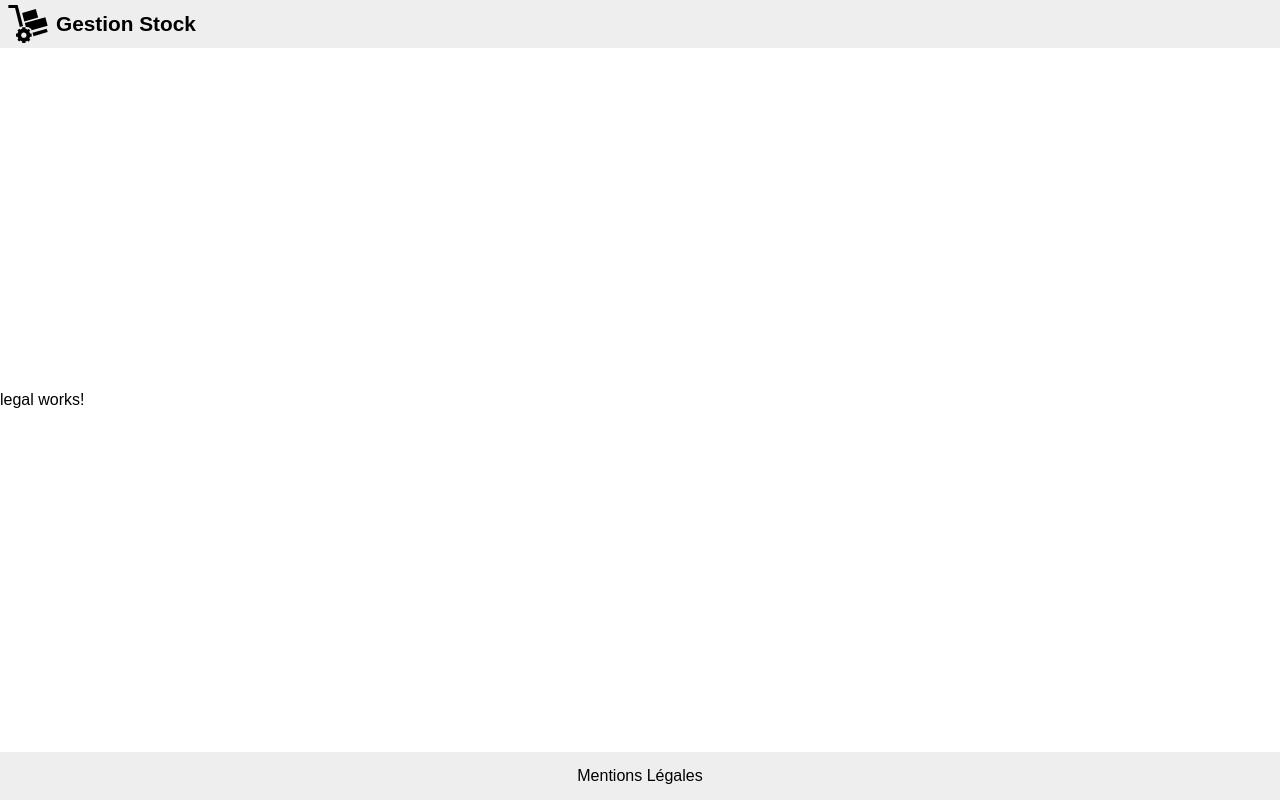
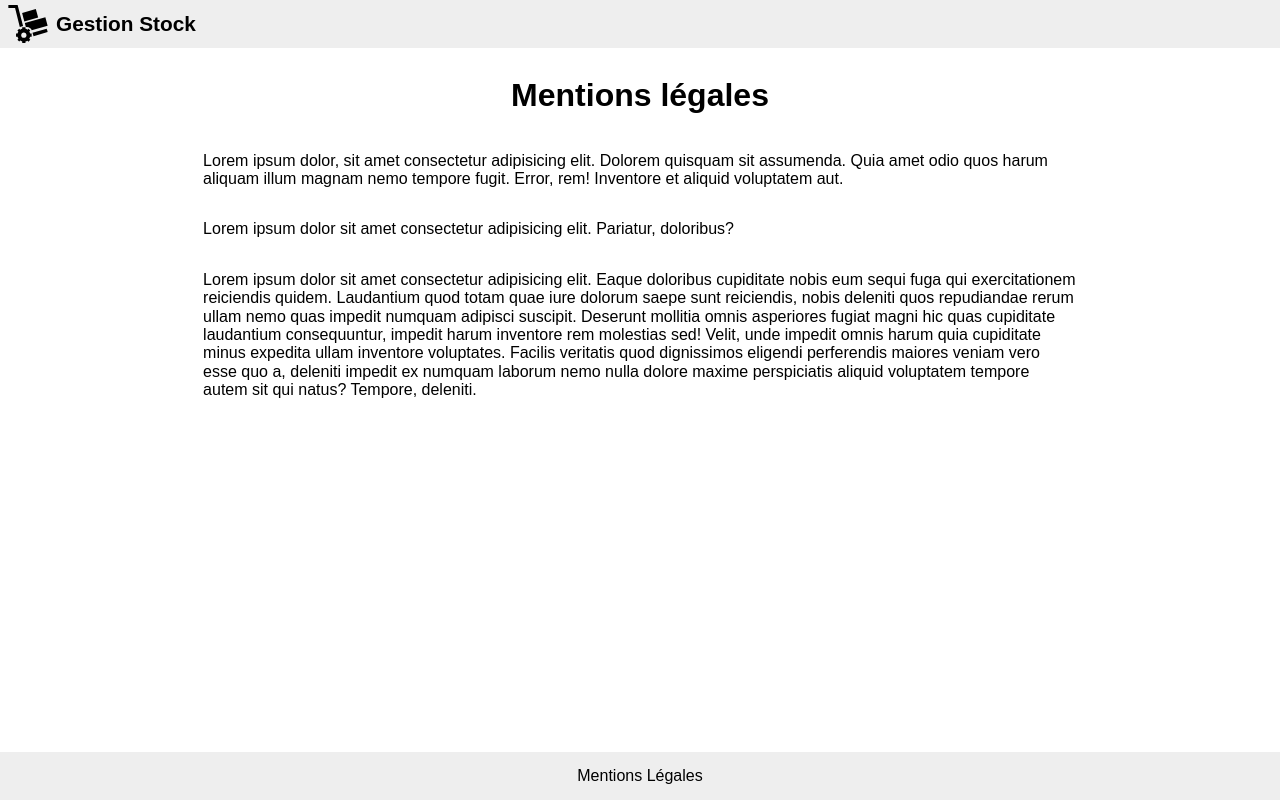
Before and after one commit to the-benito/gestion-stock, an Angular app in the folder front/: page /legal in a window 1280 px wide. Built offline with nearby package versions, Linux system fonts and the light colour scheme.

Commit message:
dev: css for page routing

```diff
--- a/front/package.json
+++ b/front/package.json
@@ -20,6 +20,7 @@
     "@angular/router": "^16.1.0",
     "normalize.css": "^8.0.1",
     "rxjs": "~7.8.0",
+    "sanitize.css": "^13.0.0",
     "tslib": "^2.3.0",
     "zone.js": "~0.13.0"
   },
--- a/front/src/app/layout/body/body.component.scss
+++ b/front/src/app/layout/body/body.component.scss
@@ -0,0 +1,5 @@
+:host {
+  flex: 1;
+  display: flex;
+  flex-flow: column;
+}
--- a/front/src/app/routes/home/home.component.html
+++ b/front/src/app/routes/home/home.component.html
@@ -1 +1,4 @@
-<p>home works!</p>
+<main>
+  <h1>Gérer efficacement votre stock</h1>
+  <a href="#" class="button">Voir le stock</a>
+</main>
--- a/front/src/app/routes/home/home.component.scss
+++ b/front/src/app/routes/home/home.component.scss
@@ -0,0 +1,5 @@
+:host {
+  flex: 1;
+  display: flex;
+  align-items: center;
+}
--- a/front/src/app/routes/legal/legal.component.html
+++ b/front/src/app/routes/legal/legal.component.html
@@ -1 +1,25 @@
-<p>legal works!</p>
+<main>
+  <h1>Mentions légales</h1>
+  <p>
+    Lorem ipsum dolor, sit amet consectetur adipisicing elit. Dolorem quisquam
+    sit assumenda. Quia amet odio quos harum aliquam illum magnam nemo tempore
+    fugit. Error, rem! Inventore et aliquid voluptatem aut.
+  </p>
+  <p>
+    Lorem ipsum dolor sit amet consectetur adipisicing elit. Pariatur,
+    doloribus?
+  </p>
+  <p>
+    Lorem ipsum dolor sit amet consectetur adipisicing elit. Eaque doloribus
+    cupiditate nobis eum sequi fuga qui exercitationem reiciendis quidem.
+    Laudantium quod totam quae iure dolorum saepe sunt reiciendis, nobis
+    deleniti quos repudiandae rerum ullam nemo quas impedit numquam adipisci
+    suscipit. Deserunt mollitia omnis asperiores fugiat magni hic quas
+    cupiditate laudantium consequuntur, impedit harum inventore rem molestias
+    sed! Velit, unde impedit omnis harum quia cupiditate minus expedita ullam
+    inventore voluptates. Facilis veritatis quod dignissimos eligendi
+    perferendis maiores veniam vero esse quo a, deleniti impedit ex numquam
+    laborum nemo nulla dolore maxime perspiciatis aliquid voluptatem tempore
+    autem sit qui natus? Tempore, deleniti.
+  </p>
+</main>
--- a/front/src/styles.scss
+++ b/front/src/styles.scss
@@ -1,6 +1,22 @@
 /* You can add global styles to this file, and also import other style files */
 @use "../node_modules/normalize.css/normalize.css";
+@use "../node_modules/sanitize.css/sanitize.css";
 
 body {
   font-family: sans-serif;
 }
+
+main {
+  display: flex;
+  flex-flow: column;
+  align-items: center;
+  padding: 0.5em;
+
+  width: 100%;
+  max-width: 100ch;
+  margin: 0 auto;
+
+  p {
+    align-self: flex-start;
+  }
+}
```
Also changed, not shown: 1 other file (tests, documents, lock files or other folders).
